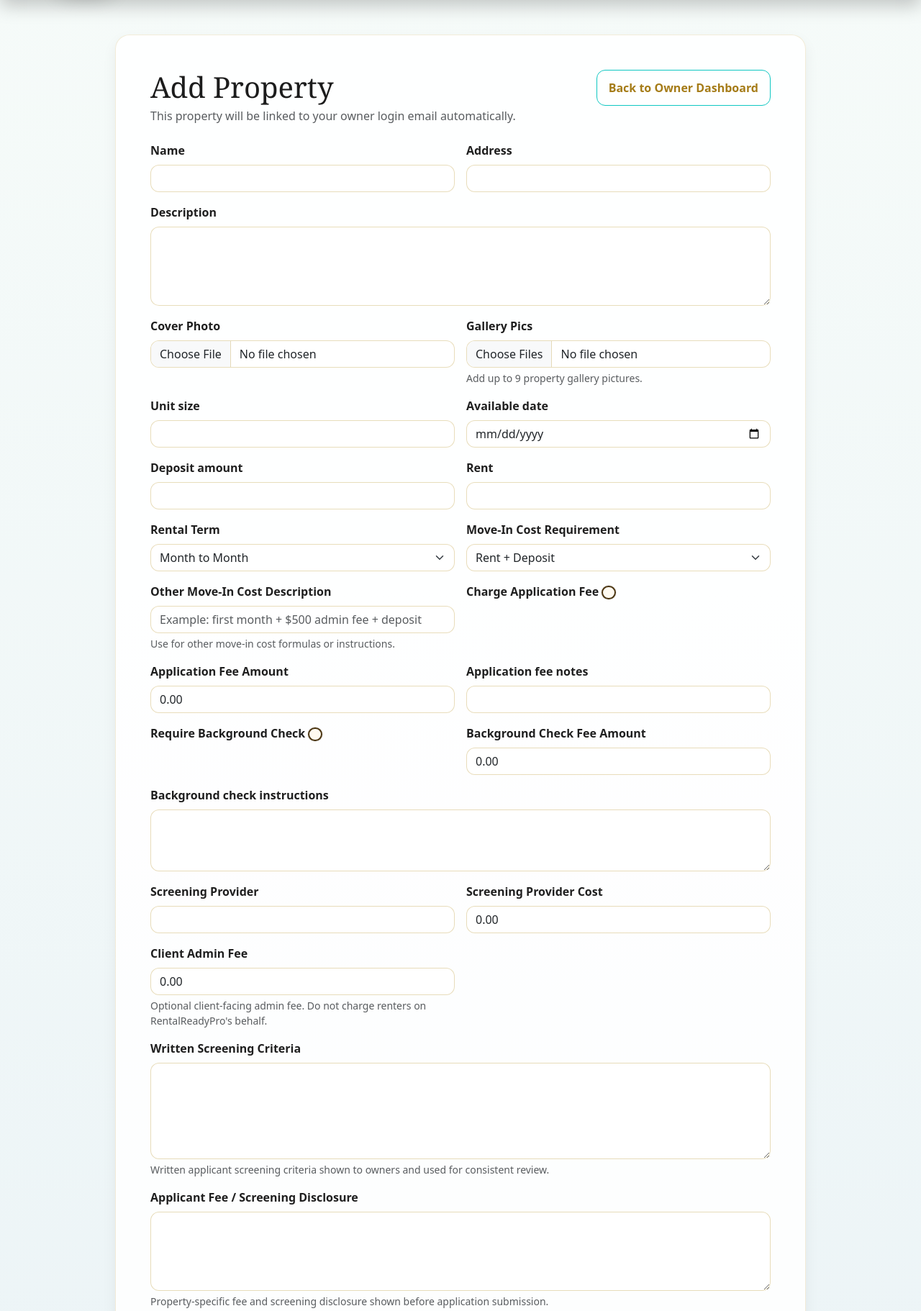
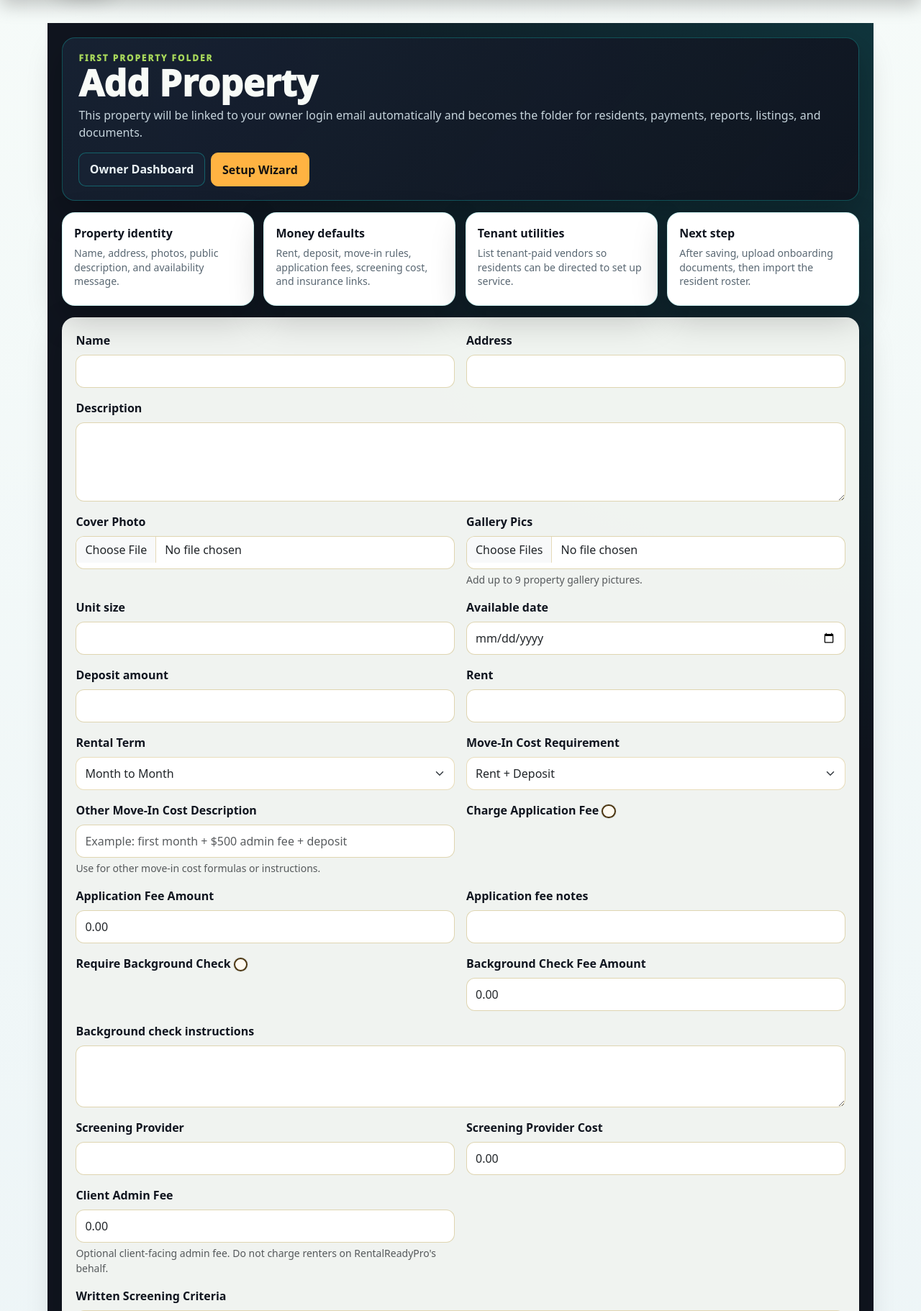
Before and after one commit to BowlingLegacy/rentlogic, a Django app: page /owner-dashboard/properties/create/ in a window 1280 px wide. Shown: the part 86-1908 px from the top of the page at 72% size. Run offline with Django 5.2, Linux system fonts and the light colour scheme; the visitor is signed in with stand-in values (Sample User, id 1).

Commit message:
Polish owner property setup form

```diff
--- a/templates/owner_property_form.html
+++ b/templates/owner_property_form.html
@@ -1,14 +1,148 @@
 {% extends "base.html" %}
 {% block content %}
 
-<div class="soft-card p-4 p-md-5" style="max-width:960px;margin:0 auto;">
-    <div class="d-flex justify-content-between align-items-start flex-wrap gap-2 mb-4">
+<style>
+.property-form-shell {
+    background:
+        radial-gradient(circle at top right, rgba(16,199,194,.18), transparent 34%),
+        radial-gradient(circle at bottom left, rgba(118,100,255,.16), transparent 30%),
+        #10151f;
+    color: #f8fbf7;
+    margin: -1rem;
+    min-height: 100vh;
+    padding: 1.25rem;
+}
+.property-form-wrap {
+    max-width: 1120px;
+    margin: 0 auto;
+}
+.property-form-head,
+.property-form-card,
+.setup-guide-card {
+    border-radius: 18px;
+    box-shadow: 0 18px 48px rgba(0,0,0,.22);
+}
+.property-form-head {
+    background: linear-gradient(135deg, rgba(23,34,51,.98), rgba(16,21,31,.94));
+    border: 1px solid rgba(16,199,194,.32);
+    margin-bottom: 1rem;
+    padding: 1.2rem 1.4rem;
+}
+.property-kicker {
+    color: #a9d95b;
+    font-size: .74rem;
+    font-weight: 950;
+    letter-spacing: 2px;
+    text-transform: uppercase;
+}
+.property-title {
+    color: #f8fbf7;
+    font-size: clamp(2rem, 4vw, 3.15rem);
+    font-weight: 950;
+    line-height: 1;
+}
+.property-form-card {
+    background: rgba(248,251,247,.97);
+    border: 1px solid rgba(255,255,255,.16);
+    color: #10151f;
+    padding: 1.15rem;
+}
+.setup-guide {
+    display: grid;
+    gap: .85rem;
+    grid-template-columns: repeat(4, minmax(0, 1fr));
+    margin-bottom: 1rem;
+}
+.setup-guide-card {
+    background: #fff;
+    border: 1px solid rgba(16,199,194,.2);
+    color: #10151f;
+    min-height: 130px;
+    padding: 1rem;
+}
+.setup-guide-card strong {
+    display: block;
+    font-size: 1rem;
+    margin-bottom: .35rem;
+}
+.setup-guide-card span {
+    color: #596772;
+    display: block;
+    font-size: .88rem;
+    line-height: 1.4;
+}
+.btn-owner {
+    background: #ffb342;
+    border: 1px solid #ffb342;
+    border-radius: 10px;
+    color: #111;
+    display: inline-flex;
+    font-weight: 900;
+    padding: .65rem .95rem;
+    text-decoration: none;
+}
+.btn-owner:hover { background: #f2a52c; color: #111; }
+.btn-dark-soft {
+    background: #172233;
+    border: 1px solid rgba(16,199,194,.38);
+    border-radius: 10px;
+    color: #eaf2f5;
+    font-weight: 800;
+    padding: .6rem .9rem;
+    text-decoration: none;
+}
+.btn-dark-soft:hover { background: #223149; color: #10c7c2; }
+.property-form-card .form-control,
+.property-form-card .form-select {
+    border: 1px solid rgba(23,34,51,.18);
+    border-radius: 10px;
+    min-height: 46px;
+}
+.property-form-card textarea.form-control {
+    min-height: auto;
+}
+@media (max-width: 992px) {
+    .setup-guide { grid-template-columns: repeat(2, minmax(0, 1fr)); }
+}
+@media (max-width: 576px) {
+    .setup-guide { grid-template-columns: 1fr; }
+}
+</style>
+
+<div class="property-form-shell">
+<div class="property-form-wrap">
+    <div class="property-form-head d-flex justify-content-between align-items-start flex-wrap gap-3">
         <div>
-            <h1 class="section-title mb-1">Add Property</h1>
-            <p class="text-muted mb-0">This property will be linked to your owner login email automatically.</p>
+            <div class="property-kicker">First Property Folder</div>
+            <h1 class="property-title mb-2">Add Property</h1>
+            <p class="mb-0" style="color:#c6d4dc;">This property will be linked to your owner login email automatically and becomes the folder for residents, payments, reports, listings, and documents.</p>
         </div>
-        <a href="{% url 'property_owner_dashboard' %}" class="message-btn">Back to Owner Dashboard</a>
+        <div class="d-flex gap-2 flex-wrap">
+            <a href="{% url 'property_owner_dashboard' %}" class="btn-dark-soft">Owner Dashboard</a>
+            <a href="{% url 'owner_onboarding_wizard' %}" class="btn-owner">Setup Wizard</a>
+        </div>
     </div>
+
+    <section class="setup-guide">
+        <article class="setup-guide-card">
+            <strong>Property identity</strong>
+            <span>Name, address, photos, public description, and availability message.</span>
+        </article>
+        <article class="setup-guide-card">
+            <strong>Money defaults</strong>
+            <span>Rent, deposit, move-in rules, application fees, screening cost, and insurance links.</span>
+        </article>
+        <article class="setup-guide-card">
+            <strong>Tenant utilities</strong>
+            <span>List tenant-paid vendors so residents can be directed to set up service.</span>
+        </article>
+        <article class="setup-guide-card">
+            <strong>Next step</strong>
+            <span>After saving, upload onboarding documents, then import the resident roster.</span>
+        </article>
+    </section>
+
+    <div class="property-form-card">
 
     <form method="post" enctype="multipart/form-data">
         {% csrf_token %}
@@ -23,9 +157,11 @@
             {% endfor %}
         </div>
         <div class="d-flex justify-content-end mt-4">
-            <button type="submit" class="gold-btn">Add Property</button>
+            <button type="submit" class="btn-owner">Add Property And Continue</button>
         </div>
     </form>
 </div>
+</div>
+</div>
 
 {% endblock %}
```
